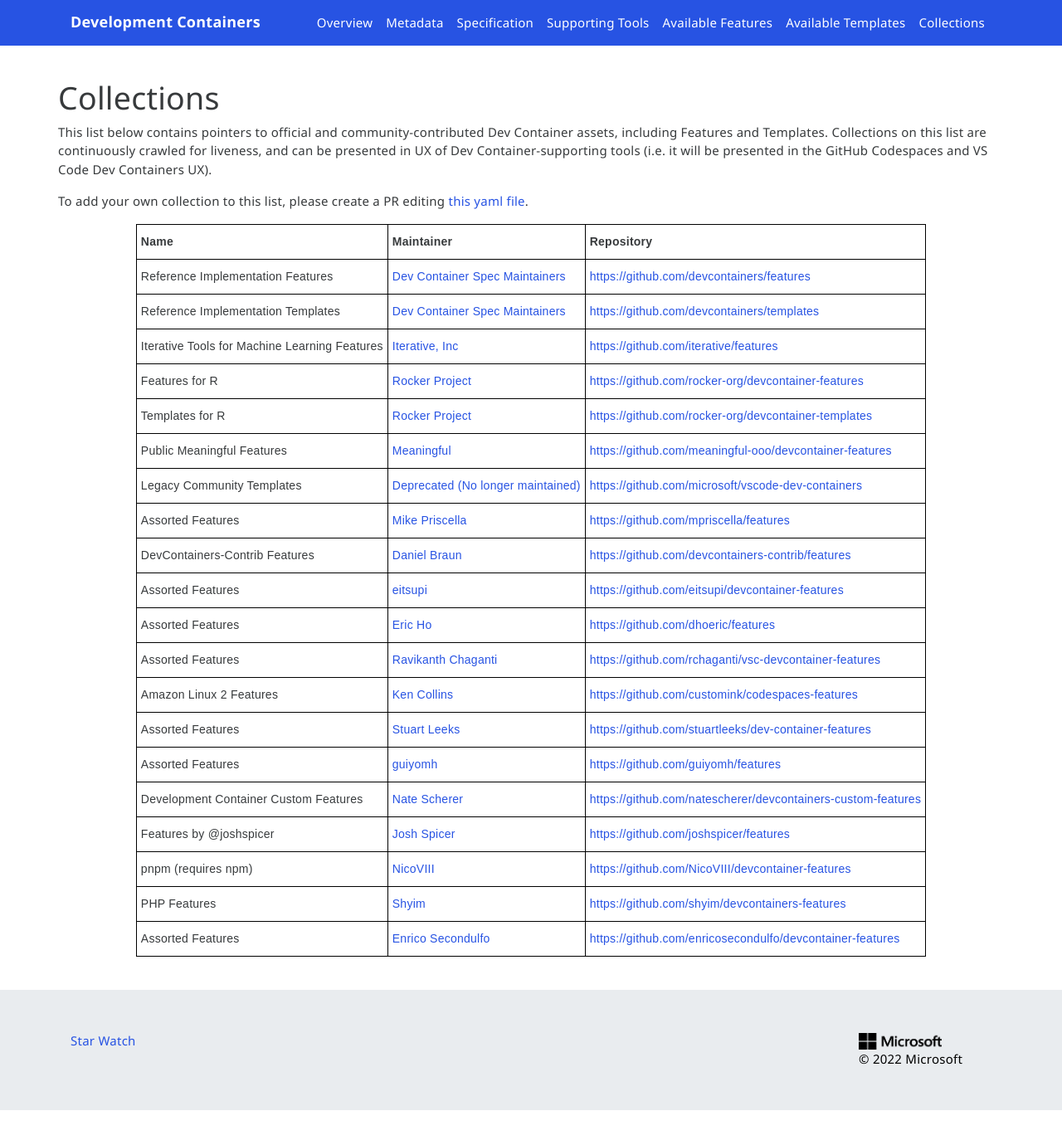
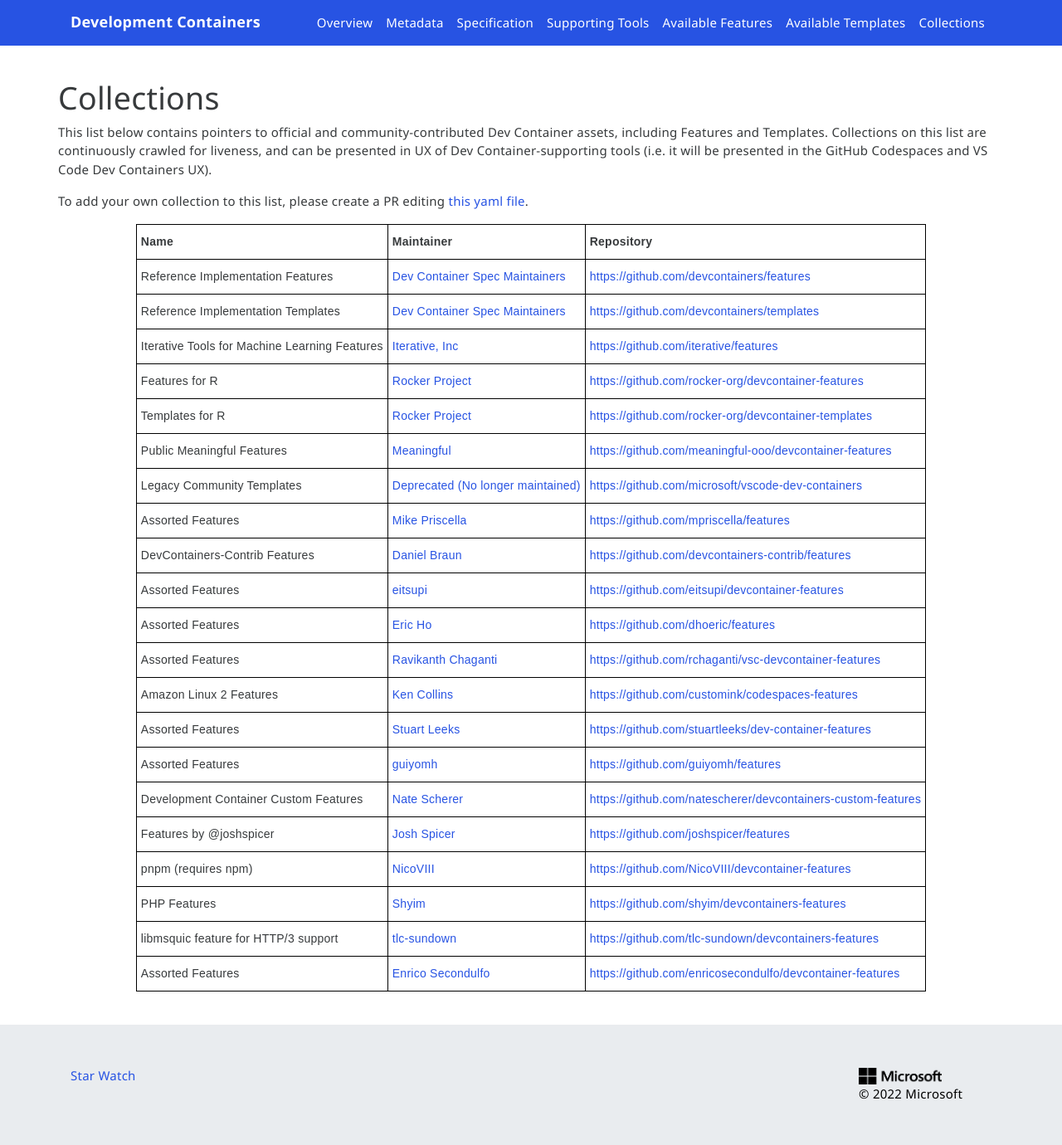
Before and after one commit to devcontainers/devcontainers.github.io, a Jekyll site: the page built from collections.html, in a window 1280 px wide. Shown: the whole page at 83% size. Built offline with Jekyll 4.4.1, drawn with Linux system fonts in a browser that asks for light colours; nearby versions of some CDN libraries; comment, search, counter and statistics services are not loaded; before the commit the page ends 1338 px from its top, so only the background shows below that.

```diff
--- a/_data/collection-index.yml
+++ b/_data/collection-index.yml
@@ -93,6 +93,11 @@
   contact: https://github.com/shyim/devcontainers-features/issues
   repository: https://github.com/shyim/devcontainers-features
   ociReference: ghcr.io/shyim/devcontainers-features
+- name: libmsquic feature for HTTP/3 support
+  maintainer: tlc-sundown
+  contact: https://github.com/tlc-sundown/devcontainers-features/issues
+  repository: https://github.com/tlc-sundown/devcontainers-features
+  ociReference: ghcr.io/tlc-sundown/devcontainers-features
 - name: Assorted Features
   maintainer: Enrico Secondulfo
   contact: https://github.com/enricosecondulfo/devcontainer-features/issues
```
